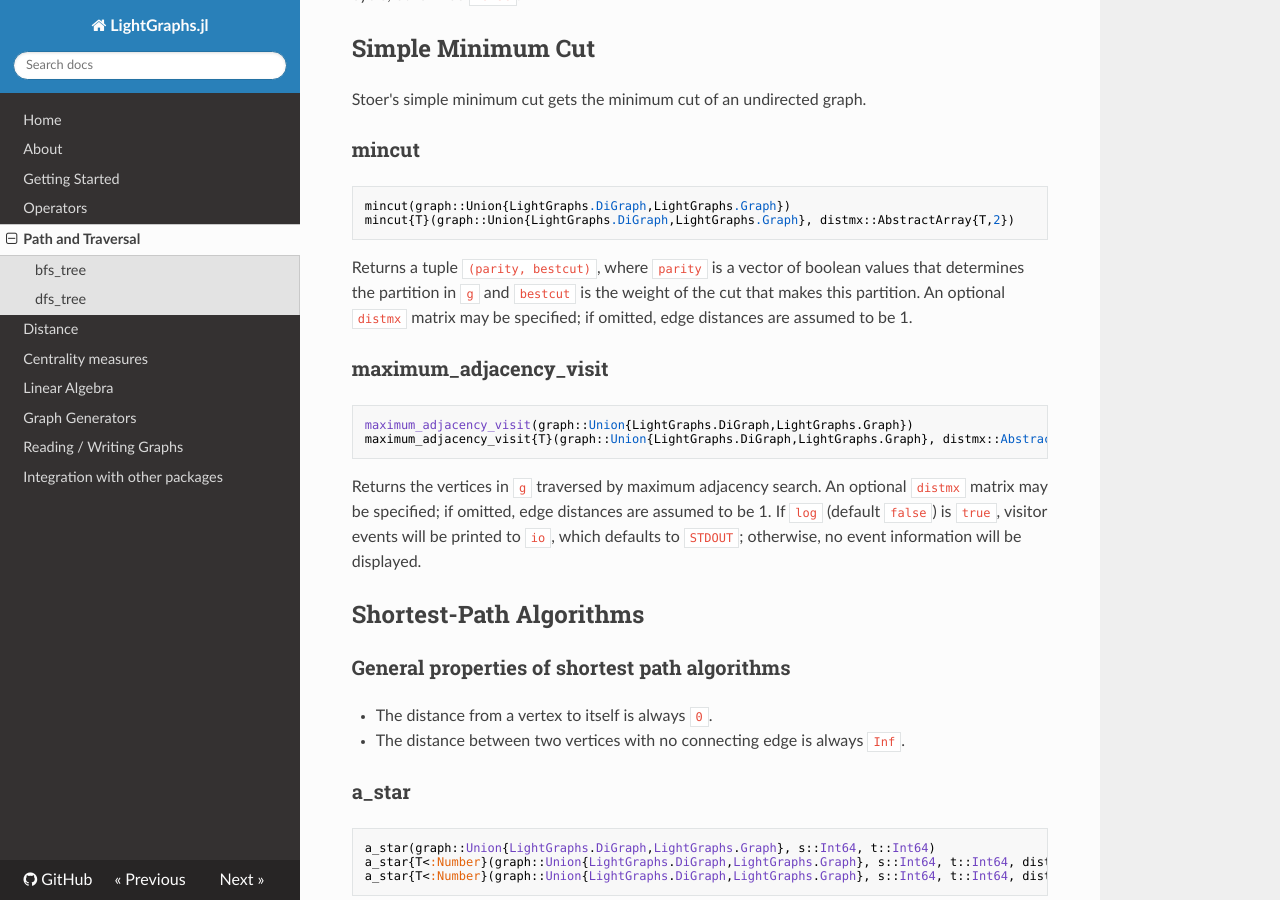
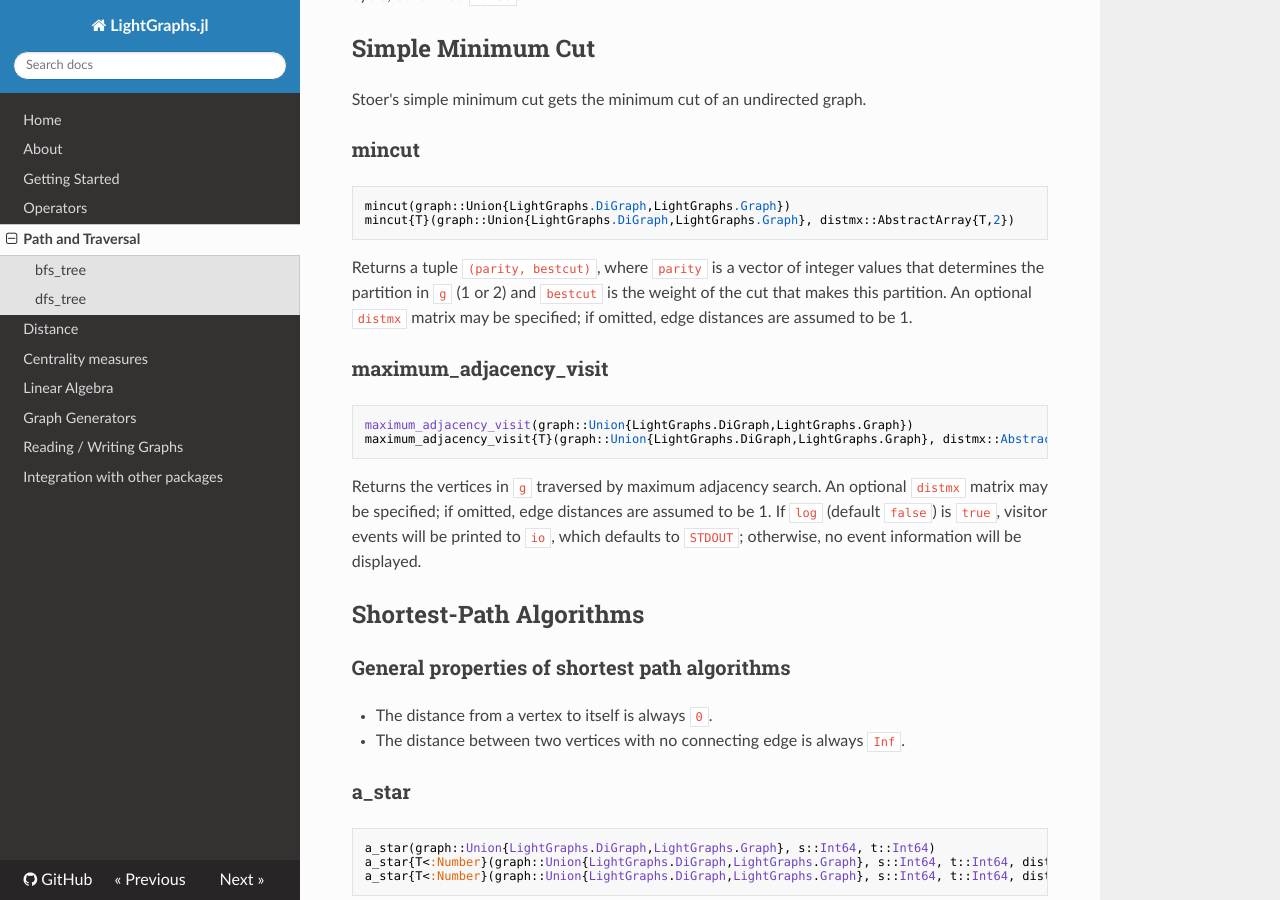
Before and after one commit to sbromberger/LightGraphs.jl, an MkDocs documentation site: the page built from doc/pathing.md, in a window 1280 px wide and 900 px high, scrolled down 3615 px. Built offline with MkDocs 1.6.1, drawn with Linux system fonts in a browser that asks for light colours; nearby versions of some CDN libraries; formulas are drawn with MathJax 3; old or Windows-style settings are respelled for this version of MkDocs.

Commit message:
fixes #216

````diff
--- a/doc/pathing.md
+++ b/doc/pathing.md
@@ -127,7 +127,7 @@ Stoer's simple minimum cut gets the minimum cut of an undirected graph.
 mincut(graph::Union{LightGraphs.DiGraph,LightGraphs.Graph})
 mincut{T}(graph::Union{LightGraphs.DiGraph,LightGraphs.Graph}, distmx::AbstractArray{T,2})
 ```
-Returns a tuple `(parity, bestcut)`, where `parity` is a vector of boolean values that determines the partition in `g` and `bestcut` is the weight of the cut that makes this partition. An optional `distmx` matrix may be specified; if omitted, edge distances are assumed to be 1.
+Returns a tuple `(parity, bestcut)`, where `parity` is a vector of integer values that determines the partition in `g` (1 or 2) and `bestcut` is the weight of the cut that makes this partition. An optional `distmx` matrix may be specified; if omitted, edge distances are assumed to be 1.
 
 ### maximum_adjacency_visit
 ```
````
Also changed, not shown: 2 other files.
